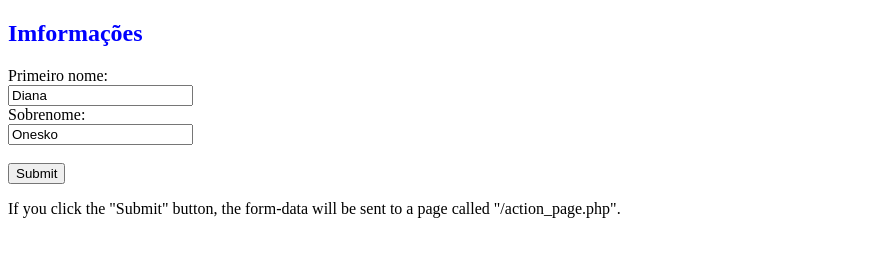
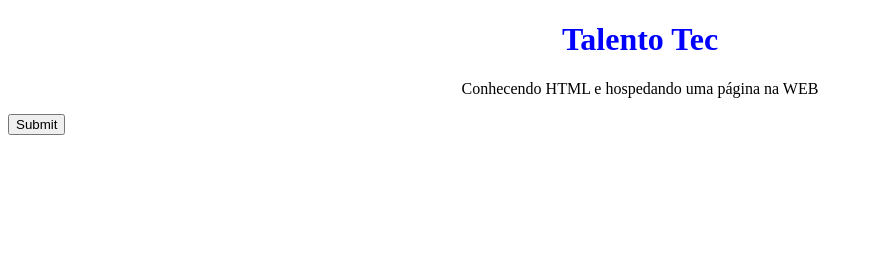
Before and after one commit to mirtilo-diana/mirtilo-diana.github.io, a plain HTML site: page index.html in a window 1280 px wide. Shown: the whole page, without its empty margins (0-873 px from the left). Drawn offline with Linux system fonts and the light colour scheme.

Commit message:
Update index.html

```diff
--- a/index.html
+++ b/index.html
@@ -2,24 +2,22 @@
 <html>
 <head>
     <style>
-        h2 {
-            color: Blue;
+        h1 {
+            text-align: center;
+            color: blue;
+        }
+        p {
+            text-align: center;
+            color: lighgreen;
         }
     </style>
 </head>
 <body>
 
-<h2>Imformações</h2>
-
+<h1>Talento Tec</h1>
+<p>Conhecendo HTML e hospedando uma página na WEB</p>
 <form action="teste.html">
-  <label for="fname">Primeiro nome:</label><br>
-  <input type="text" id="fname" name="fname" value="Diana"><br>
-  <label for="lname">Sobrenome:</label><br>
-  <input type="text" id="lname" name="lname" value="Onesko"><br><br>
-  <input type="submit" value="Submit">
+    <input type="submit" value="Submit">
 </form>
-
-<p>If you click the "Submit" button, the form-data will be sent to a page called "/action_page.php".</p>
-
 </body>
 </html>
```
